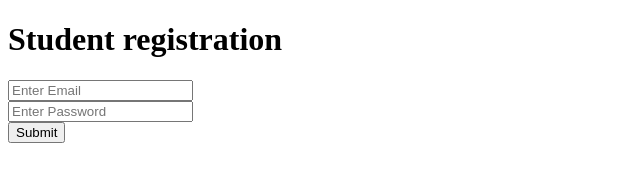
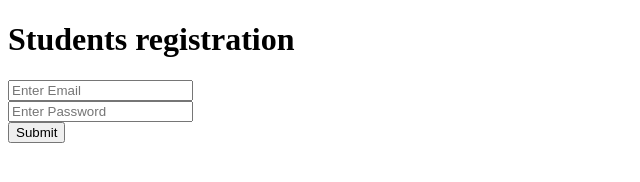
Before and after one commit to Neeraj-138/learn-deveops, a website: page register.html in a window 1280 px wide. Shown: the full height of the page, 0-640 px from the left. Drawn offline with Linux system fonts and the light colour scheme.

Commit message:
Update register.html

```diff
--- a/register.html
+++ b/register.html
@@ -7,7 +7,7 @@
 </head>
 <body>
 
-        <h1>Student registration</h1>
+        <h1>Students registration</h1>
         <form action='' method="post">
             <div >
                 <input type='email' name="email" placeholder='Enter Email'/>
```
